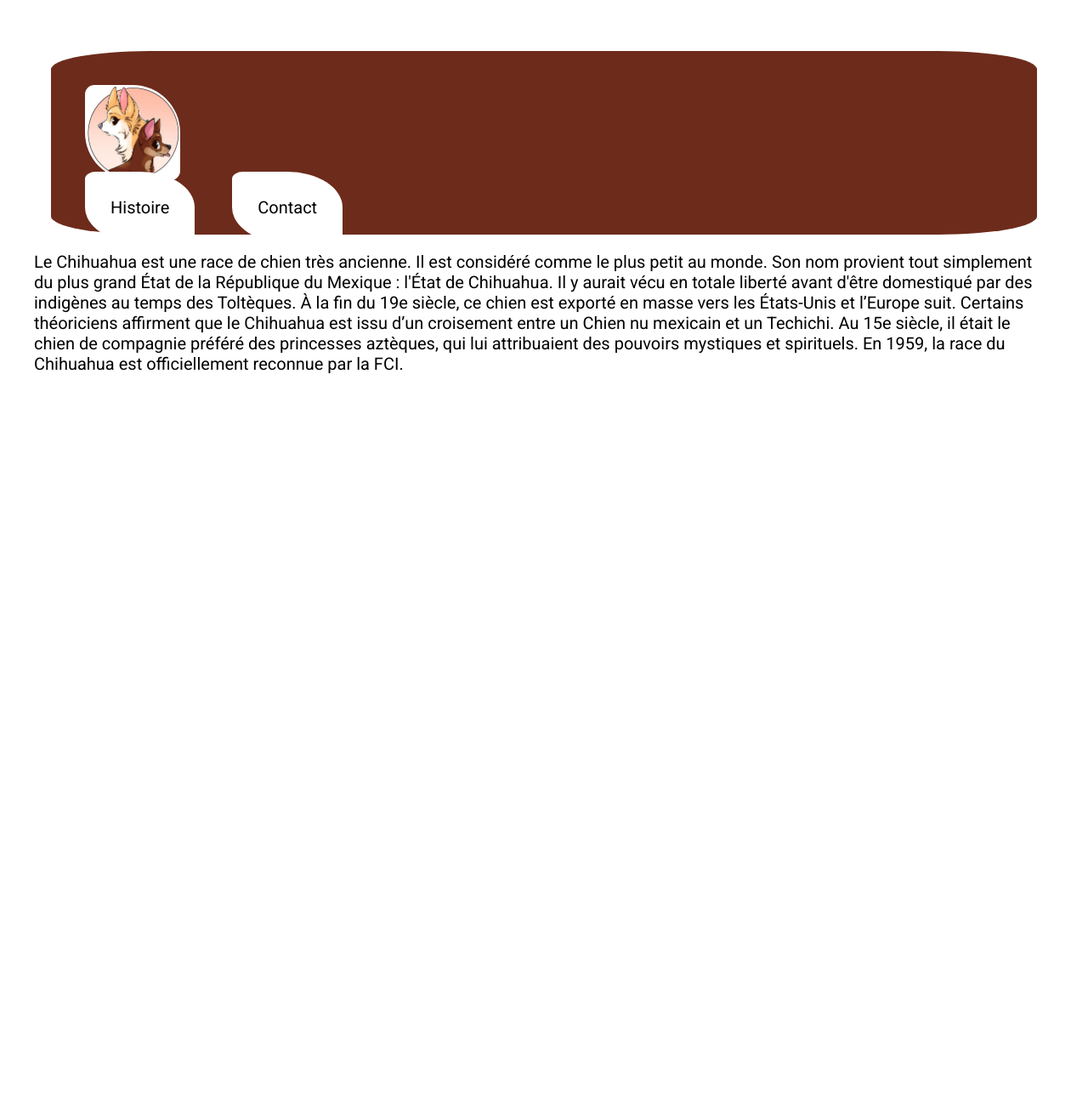
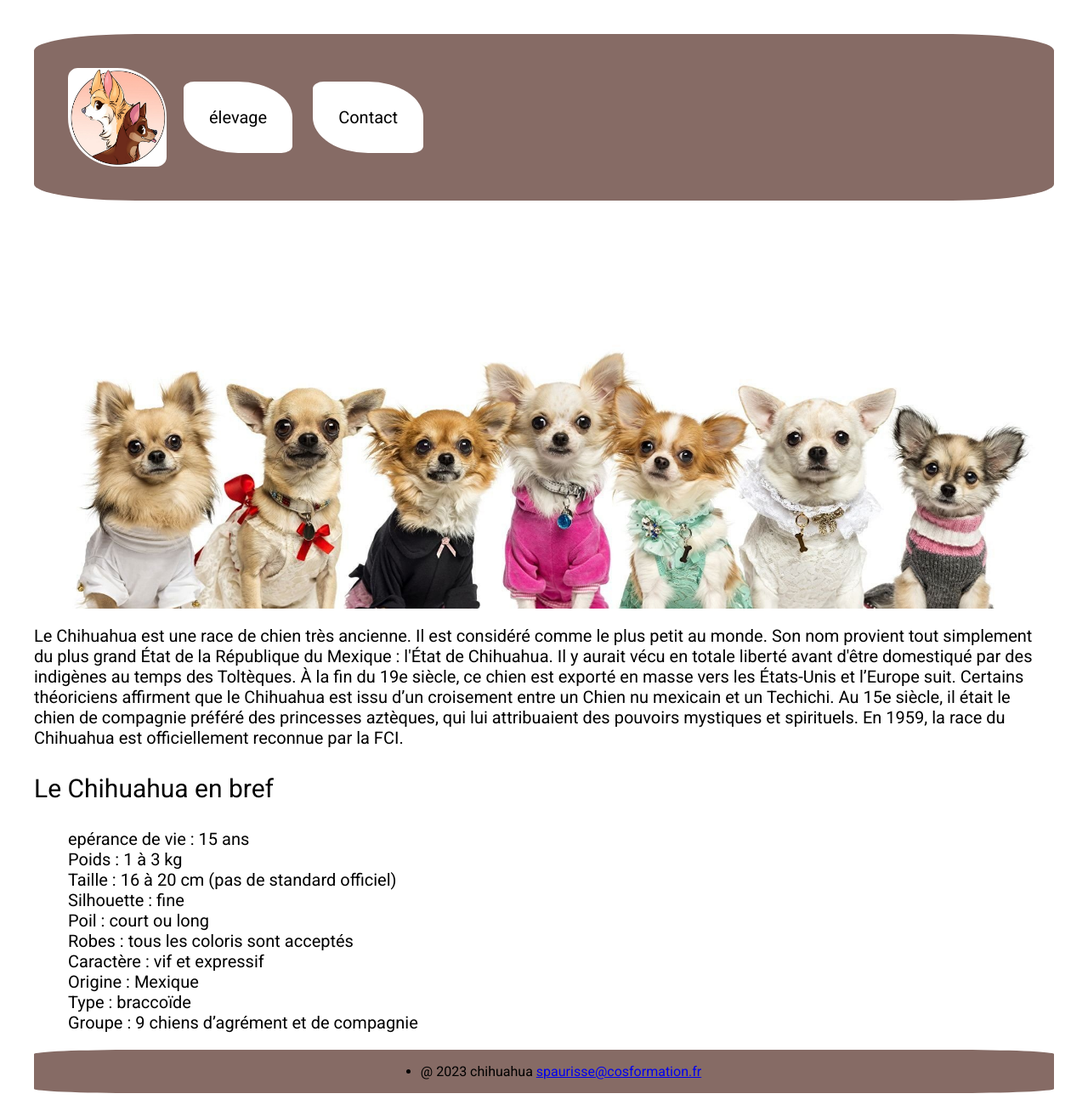
Before and after one commit to sandoceane/web, a plain HTML site: page index.html in a window 1280 px wide. Shown: the whole page at 85% size. Before the commit the page ends 800 px from the top, so only its background shows below. Drawn offline with Linux system fonts and the light colour scheme.

Commit message:
chihuahua

```diff
--- a/index.html
+++ b/index.html
@@ -16,14 +16,15 @@
     <header class="styleheader">
         <img src="web/logo.jpg" alt="chihuahua" class="logo">
         <nav>
-            <a href="centre.HTML" class="contact" target="centre">Histoire</a>
+            <a href="élevage.HTML" class="contact" target="élevage">élevage</a>
             <a href="contact.html" class="contact" target="_self">Contact</a>
         </nav>
 
 
     </header>
     <main>
-
+        <div class="image1">
+        </div>
 
         <p class="p">
             Le Chihuahua est une race de chien très ancienne. Il est considéré comme le plus petit au monde. Son nom
@@ -34,7 +35,31 @@
             le chien de compagnie préféré des princesses aztèques, qui lui attribuaient des pouvoirs mystiques et
             spirituels. En 1959, la race du Chihuahua est officiellement reconnue par la FCI.
         </p>
+        <p class="p1">Le Chihuahua en bref</p>
+        <ul class="ul">
+            <li>epérance de vie : 15 ans</li>
+            <li>Poids : 1 à 3 kg</li>
+            <li>Taille : 16 à 20 cm (pas de standard officiel)</li>
+            <li>Silhouette : fine</li>
+            <li>Poil : court ou long</li>
+            <li>Robes : tous les coloris sont acceptés</li>
+            <li>Caractère : vif et expressif</li>
+            <li>Origine : Mexique</li>
+            <li>Type : braccoïde</li>
+            <li>Groupe : 9 chiens d’agrément et de compagnie</li>
+        </ul>
     </main>
+    <footer>
+        <div class="container">
+            <div class="content">
+                <ul>
+                    <li>@ 2023 chihuahua <a href="contact1.html" class="contact1"
+                            target="_self">spaurisse@cosformation.fr</a< /li>
+                </ul>
+            </div>
+        </div>
+
+    </footer>
 
 
 </body>
--- a/style.css
+++ b/style.css
@@ -1,33 +1,77 @@
 .stylebody {
+
     font-family: 'Roboto', sans-serif;
-    margin: 20px;
-    padding: 20px;
+    margin: 0px;
+    padding: 40px;
 }
 
 .styleheader {
+    display: flex;
+    align-items: center;
     border-radius: 10%;
-    background-color:#6d2b1b;
+    background-color:#866b65;
     padding: 20px;
-    margin: 20px;
 
 }
 .logo {
     margin: 20px;
     border-radius: 10% 50% 10% 50%;
     width: 10%;
-    display:flex
+    display:flex;
 
 }
 .contact {
     background-color: white;
-    margin: 20px;
+    margin-right:20px;
     padding: 30px;
     border-radius: 10% 50% 10% 50%;
     font-size: 20px;
     text-decoration: none;
     color: black;
     }
+.image1 {
+    background-image: url(/web/différents_chichi.jpg );
+    position: relative;
+    background-size: cover;
+    display: flex;
+    border-radius: 10px;
+
+    height: 60vh ;
+
+
+}
 
 .p {
     font-size: 20px;
+    align-items: center;
+
 }
+.p1 {
+    font-size: 30px;
+
+}
+.ul {
+    font-size: 20px;
+    align-items: center;
+    list-style-type: none;
+
+
+}
+
+footer {
+    background-color:#866b65;
+    text-align: center;
+    border-radius: 10%;
+  }
+
+  .container {
+    max-width: 1200px;
+    margin: 0 auto;
+  }
+
+  .content {
+    display: flex;
+    flex-wrap: wrap;
+    justify-content: center;
+
+  }
```
Also changed, not shown: web/logochichi.jpg (renamed from web/logo chichi.jpg).
